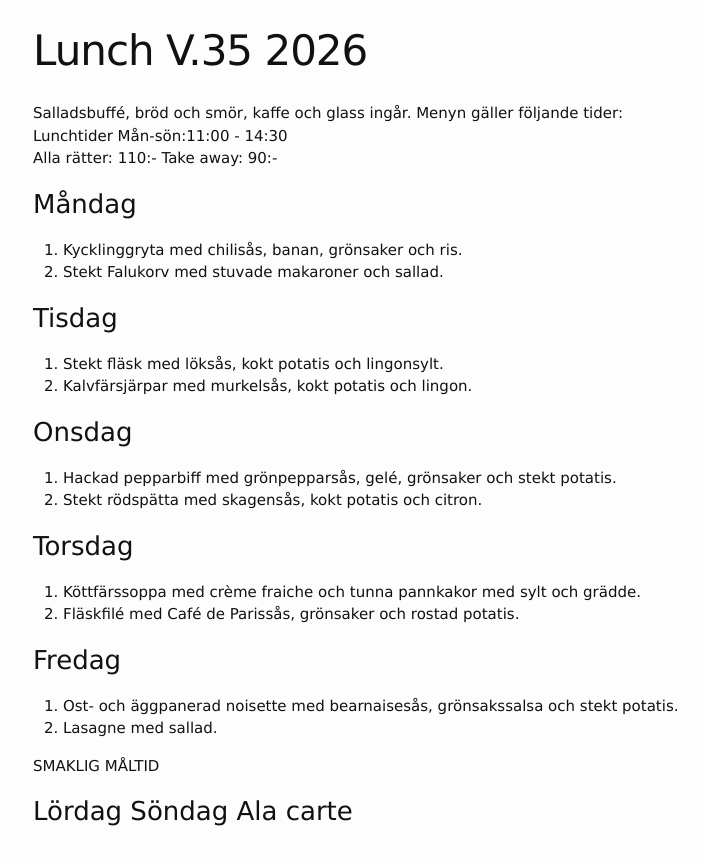
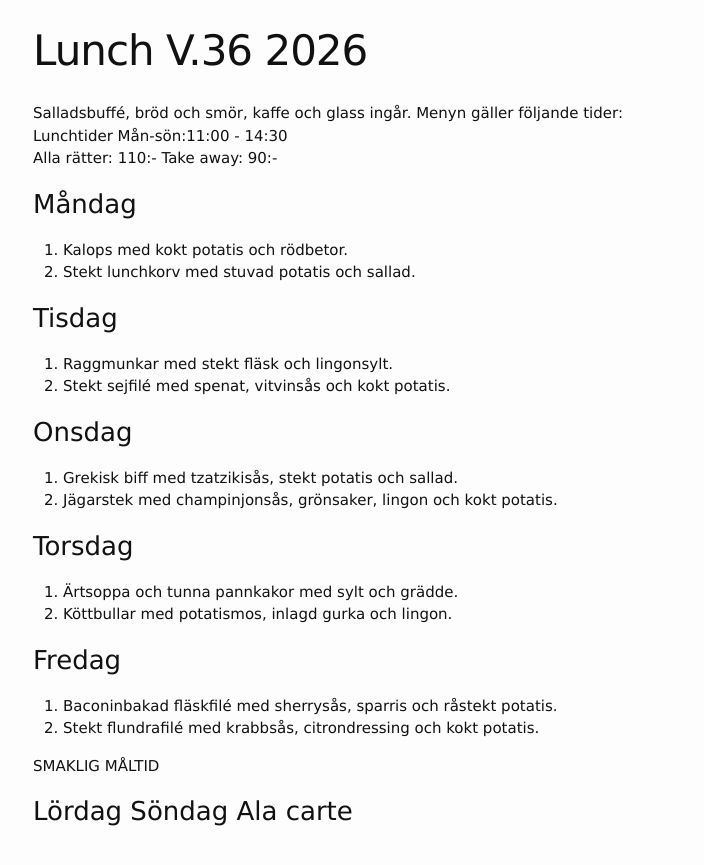
Before and after one commit to FarInn62/farinn62.github.io, a Jekyll site: the page built from lunch.md, in a window 1280 px wide. Shown: the top 865 px of the page, without its empty margins (237-941 px from the left). Built offline with Jekyll 4.4.1, drawn with Linux system fonts in a browser that asks for light colours.

Commit message:
Revise lunch menu to version 36
Updated lunch menu for version 36, including changes to all daily meal options.

```diff
--- a/lunch.md
+++ b/lunch.md
@@ -1,6 +1,6 @@
 ---
 layout: foodmenu
-title: Lunch V.35 2026
+title: Lunch V.36 2026
 permalink: /lunch/
 published: true
 ---
@@ -11,27 +11,27 @@ Alla rätter: 110:- Take away: 90:-
 
 ### Måndag
 
-1. Kycklinggryta med chilisås, banan, grönsaker och ris.
-2. Stekt Falukorv med stuvade makaroner och sallad.
+1. Kalops med kokt potatis och rödbetor.
+2. Stekt lunchkorv med stuvad potatis och sallad.
 
 ### Tisdag
 
-1. Stekt fläsk med löksås, kokt potatis och lingonsylt.
-2. Kalvfärsjärpar med murkelsås, kokt potatis och lingon.
+1. Raggmunkar med stekt fläsk och lingonsylt.
+2. Stekt sejfilé med spenat, vitvinsås och kokt potatis.
 
 ### Onsdag
 
-1. Hackad pepparbiff med grönpepparsås, gelé, grönsaker och stekt potatis.
-2. Stekt rödspätta med skagensås, kokt potatis och citron.
+1. Grekisk biff med tzatzikisås, stekt potatis och sallad.
+2. Jägarstek med champinjonsås, grönsaker, lingon och kokt potatis.
 
 ### Torsdag
 
-1. Köttfärssoppa med crème fraiche och tunna pannkakor med sylt och grädde.
-2. Fläskfilé med Café de Parissås, grönsaker och rostad potatis.
+1. Ärtsoppa och tunna pannkakor med sylt och grädde.
+2. Köttbullar med potatismos, inlagd gurka och lingon.
 
 ### Fredag
-1.  Ost- och äggpanerad noisette med bearnaisesås, grönsakssalsa och stekt potatis.
-2.  Lasagne med sallad.
+1.  Baconinbakad fläskfilé med sherrysås, sparris och råstekt potatis.
+2.  Stekt flundrafilé med krabbsås, citrondressing och kokt potatis.
 
 SMAKLIG MÅLTID
 
```
